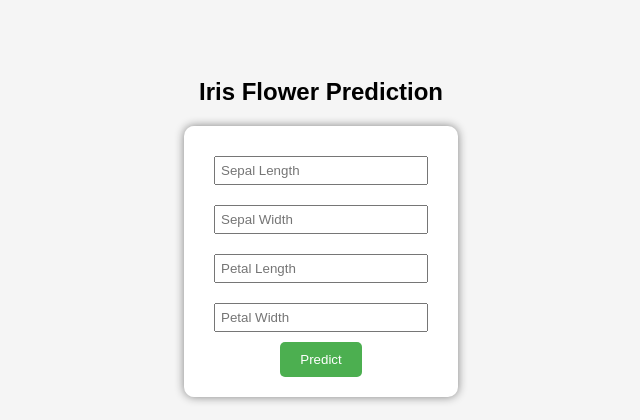
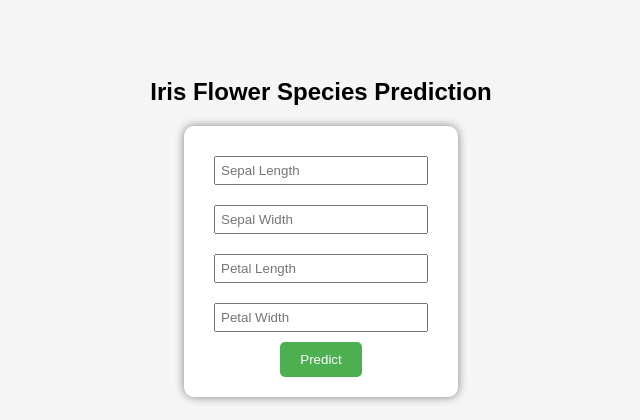
Before and after one commit to preetbhagat7/iris_species, a Flask app: page / in a window 1280 px wide. Shown: the top 420 px of the page, without its empty margins (319-959 px from the left). Run offline with Flask 3, Linux system fonts and the light colour scheme; parts of the project's set-up code (start-up, migrations or seed data) failed here and were passed over.

Commit message:
edit text in h2

```diff
--- a/templates/index.html
+++ b/templates/index.html
@@ -10,7 +10,7 @@
     </style>
 </head>
 <body>
-    <h2>Iris Flower Prediction</h2>
+    <h2>Iris Flower Species Prediction</h2>
     <form action="/predict" method="post">
         <input type="text" name="sepal_length" placeholder="Sepal Length" required><br>
         <input type="text" name="sepal_width" placeholder="Sepal Width" required><br>
```
